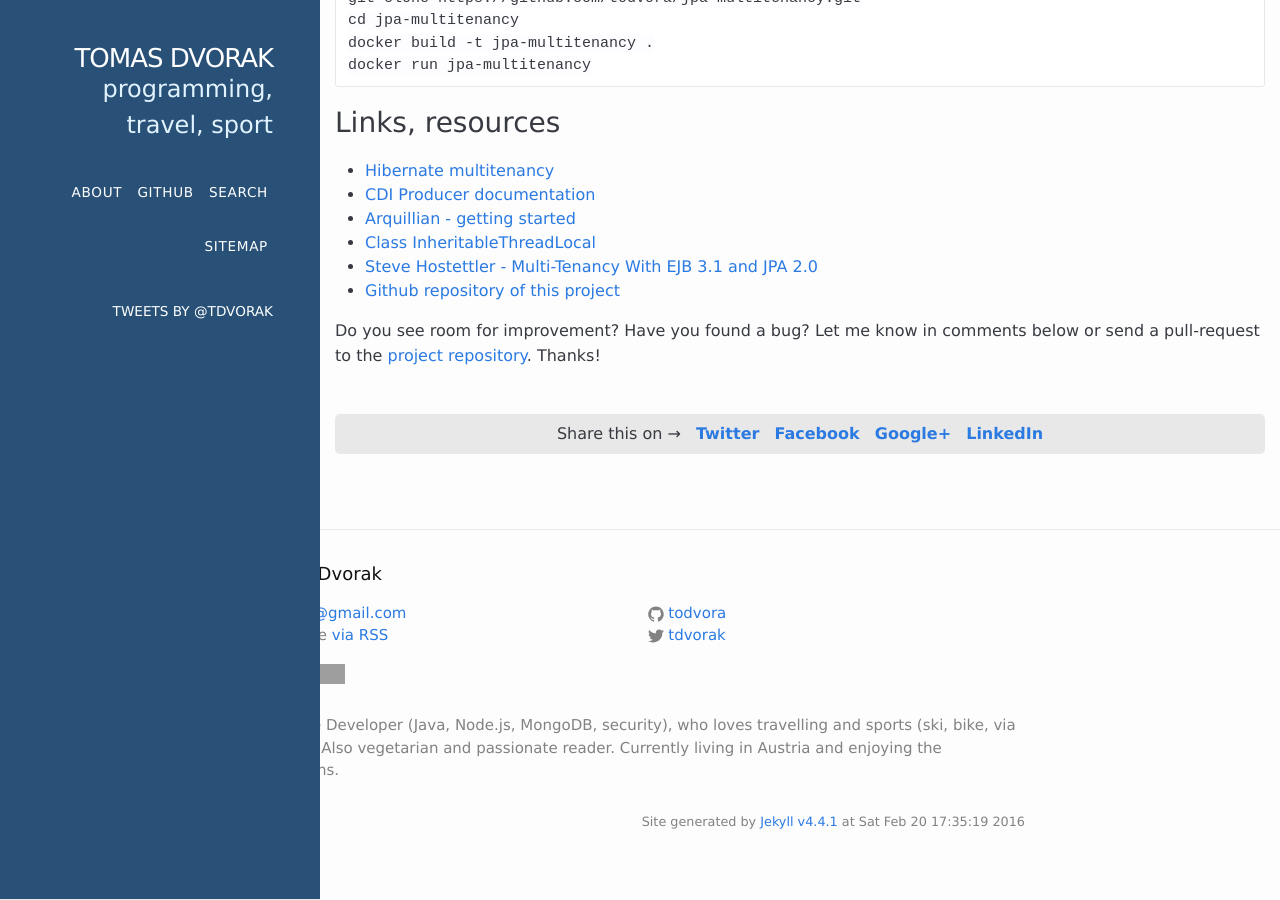
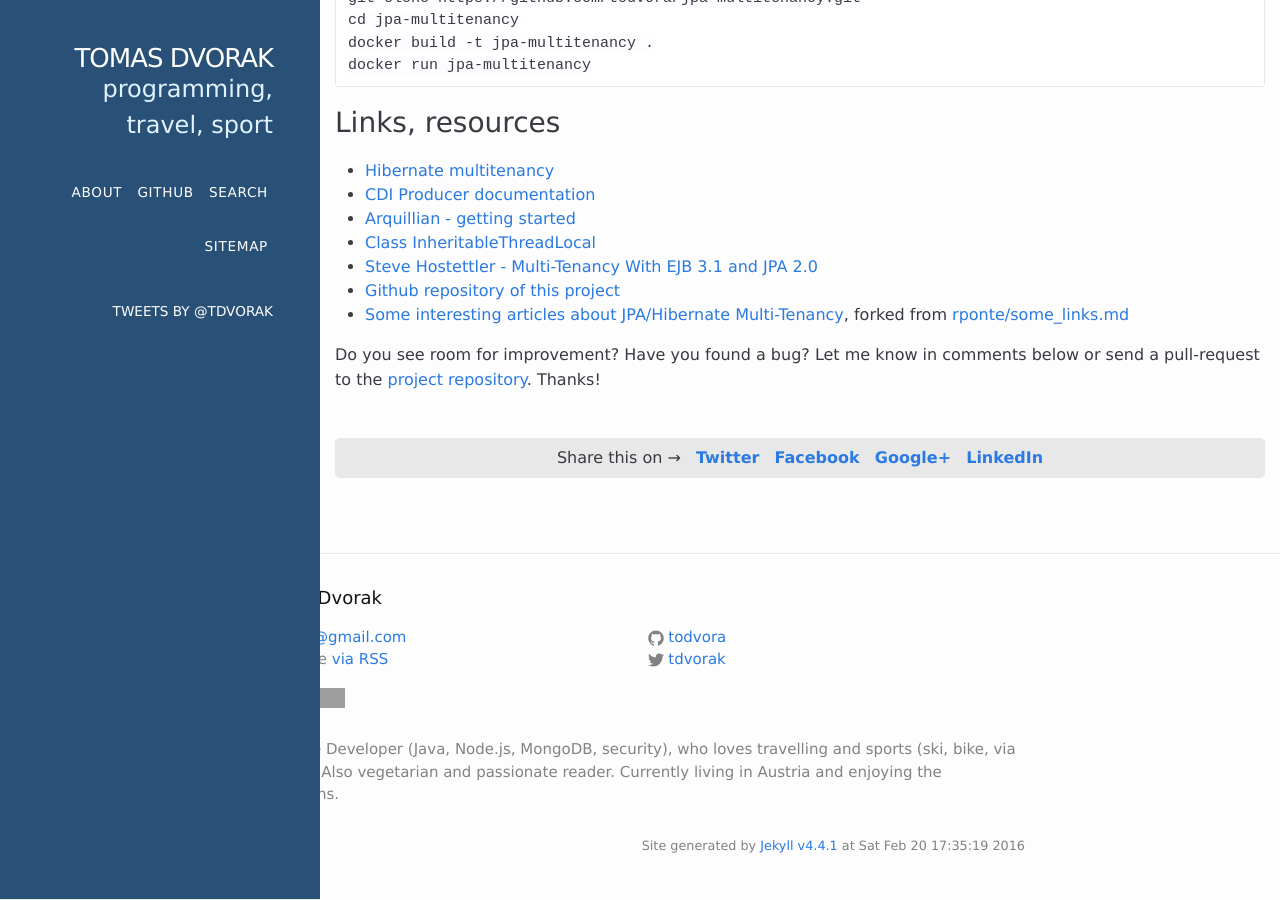
Before and after one commit to todvora/todvora.github.io, a Jekyll site: the page built from _posts/2015-12-30-jpa-multitenancy.md, in a window 1280 px wide and 900 px high, scrolled down 6985 px. Built offline with Jekyll 4.4.1, drawn with Linux system fonts in a browser that asks for light colours; comment, search, counter and statistics services are not loaded; grey boxes are pictures that could not be loaded.

Commit message:
multitenancy - added resources link

```diff
--- a/_posts/2015-12-30-jpa-multitenancy.md
+++ b/_posts/2015-12-30-jpa-multitenancy.md
@@ -230,5 +230,6 @@ docker run jpa-multitenancy
 - [Class InheritableThreadLocal](https://docs.oracle.com/javase/6/docs/api/java/lang/InheritableThreadLocal.html)
 - [Steve Hostettler - Multi-Tenancy With EJB 3.1 and JPA 2.0](http://www.hostettler.net/blog/2012/11/20/multi-tenancy/)
 - [Github repository of this project](https://github.com/todvora/jpa-multitenancy)
+- [Some interesting articles about JPA/Hibernate Multi-Tenancy](https://gist.github.com/todvora/80e960fbc84730563a5e), forked from [rponte/some_links.md](https://gist.github.com/rponte/0b9f8736103a70390283)
 
 Do you see room for improvement? Have you found a bug? Let me know in comments below or send a pull-request to the [project repository](https://github.com/todvora/jpa-multitenancy). Thanks!
```
